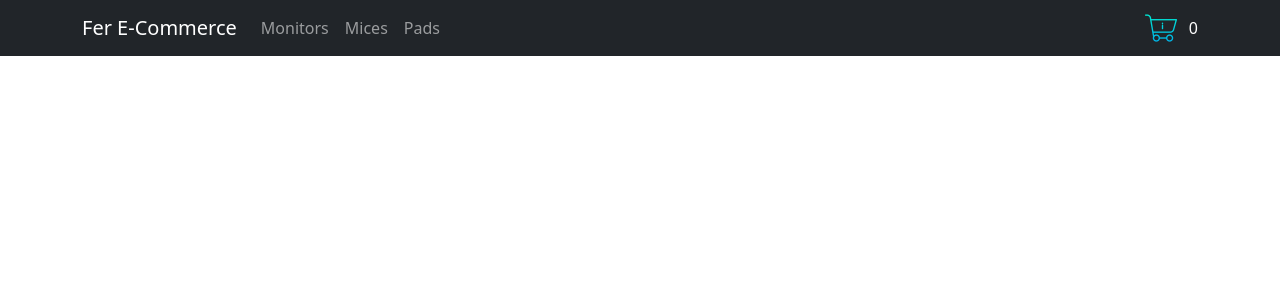
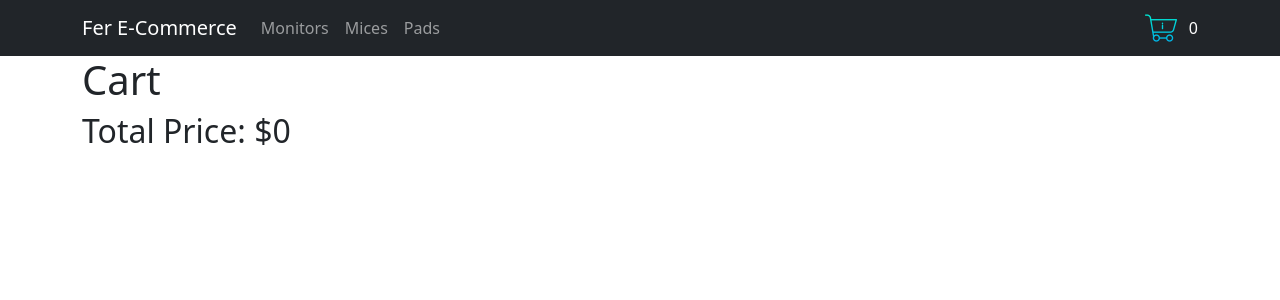
Before and after one commit to fmolachino/react-shopping-cart, a React (Create React App) app: page /cart in a window 1280 px wide. Shown: the top 300 px of the page. Built offline with nearby package versions, Linux system fonts and the light colour scheme.

Commit message:
product counter now working. Added total price to cart view

```diff
--- a/src/App.js
+++ b/src/App.js
@@ -8,7 +8,7 @@ import { ItemDetailContainer } from "./components/ItemDetailContainer";
 import { NavBar } from "./components/NavBar";
 import  Cart  from "./components/Cart";
 
-import { CartContext, CartProvider } from "./context/cartContext";
+import { CartContext, CartProvider } from "./context/CartContext";
 
 export default function App() {
 
@@ -31,10 +31,10 @@ export default function App() {
               path="/item/:id"
               element={<ItemDetailContainer />}
             />
-            {/* <Route
+            <Route
               path="/cart"
               element={<Cart />}
-            /> */}
+            />
           </Routes>
         </BrowserRouter>
       </CartProvider>
--- a/src/components/Cart.jsx
+++ b/src/components/Cart.jsx
@@ -1,21 +1,32 @@
 import React, { useContext } from "react"
-import { CartContext } from "../context/cartContext"
+import { CartContext } from "../context/CartContext"
+
+//import products from "../data/products.json"
 
 const Cart = () => {
 
-    const { cart } = useContext(CartContext);
+    const { addedProducts, totalPrice } = useContext(CartContext);
+
 
     return (
-        <div>
-            <h1>
+
+        <div className="container">
+            <h1 className="cart-title">
                 Cart
             </h1>
 
             {
-                cart.map((product) => (
-                    <h2>{product.name}</h2>
+                addedProducts.map((product) => (
+                    <div key={product.id}>
+                        <h3>{product.name}</h3>
+                        <p>Quantity: {product.quantity}</p>
+                        <p>Price per unit: ${product.price}</p>
+                        <p>Total price: ${product.price * product.quantity}</p>
+                    </div>
                 ))
             }
+
+            <h2>Total Price: ${totalPrice()}</h2>
 
         </div>
     )
--- a/src/components/CartWidget.jsx
+++ b/src/components/CartWidget.jsx
@@ -1,6 +1,8 @@
 import cartIcon from "../assets/cartIcon.png"
+import { Link } from "react-router-dom"
 
-import { CartContext } from "../context/cartContext";
+
+import { CartContext } from "../context/CartContext";
 import { useContext } from "react";
 
 const styles = {
@@ -14,14 +16,19 @@ const styles = {
     },
 }
 
+
 export const CartWidget = () => {
 
-
+    const { amountOfProducts } = useContext(CartContext);
 
     return (
         <>
-            <img src={cartIcon} style={styles.img} alt="shopping cart icon" />
-            <span style={styles.span}>0</span>
+
+        <Link to={`/cart`}>
+        <img src={cartIcon} style={styles.img} alt="shopping cart icon" />
+        </Link>
+        <span style={styles.span}>{amountOfProducts()}</span>
+
          </>
     )
 }
--- a/src/components/ItemDetail.jsx
+++ b/src/components/ItemDetail.jsx
@@ -2,7 +2,7 @@ import Button from "react-bootstrap/Button"
 import Card from "react-bootstrap/Card"
 import ItemCounter from "./ItemCounter";
 import { Link } from "react-router-dom"
-import { CartContext } from "../context/cartContext";
+import { CartContext } from "../context/CartContext";
 import { useContext } from "react";
 import { useState } from "react";
 
--- a/src/components/NavBar.jsx
+++ b/src/components/NavBar.jsx
@@ -23,7 +23,7 @@ const uniqueCategories = new Set(categories)
 export const NavBar = () => (
     <Navbar bg="dark" data-bs-theme="dark">
     <Container>
-      <Navbar.Brand>Fer E-Commerce</Navbar.Brand>
+      <Navbar.Brand className="nav-link" to="/">Fer E-Commerce</Navbar.Brand>
       <Nav className="me-auto">
         {[...uniqueCategories].map((product) =>
           <NavLink key={product.id} className="nav-link" to={`/category/${product}`}> {product} </NavLink>)}
--- a/src/context/cartContext.jsx
+++ b/src/context/cartContext.jsx
@@ -9,7 +9,6 @@ export const CartContext = createContext([])
 export const CartProvider = ({children}) => {
 
     const [addedProducts, setAddedProducts] = useState([])
-
 
 
     const addToCart = (product, quantity) => {
@@ -47,10 +46,18 @@ export const CartProvider = ({children}) => {
         setAddedProducts(restProducts)
     }
 
+    const totalPrice = () => {
+        return addedProducts.reduce((acu, prod) => acu + prod.price * prod.quantity, 0)
+    }
+
+    const amountOfProducts = () => {
+        return addedProducts.reduce((acu, prod) => acu + prod.quantity, 0)
+    }
+
     const clearCart = () => setAddedProducts([])
 
     return (
-        <CartContext.Provider value={{addedProducts, addToCart, deleteItem, clearCart}}>
+        <CartContext.Provider value={{addedProducts, addToCart, deleteItem, clearCart, totalPrice, amountOfProducts}}>
             {children}
         </CartContext.Provider>
     )
```
